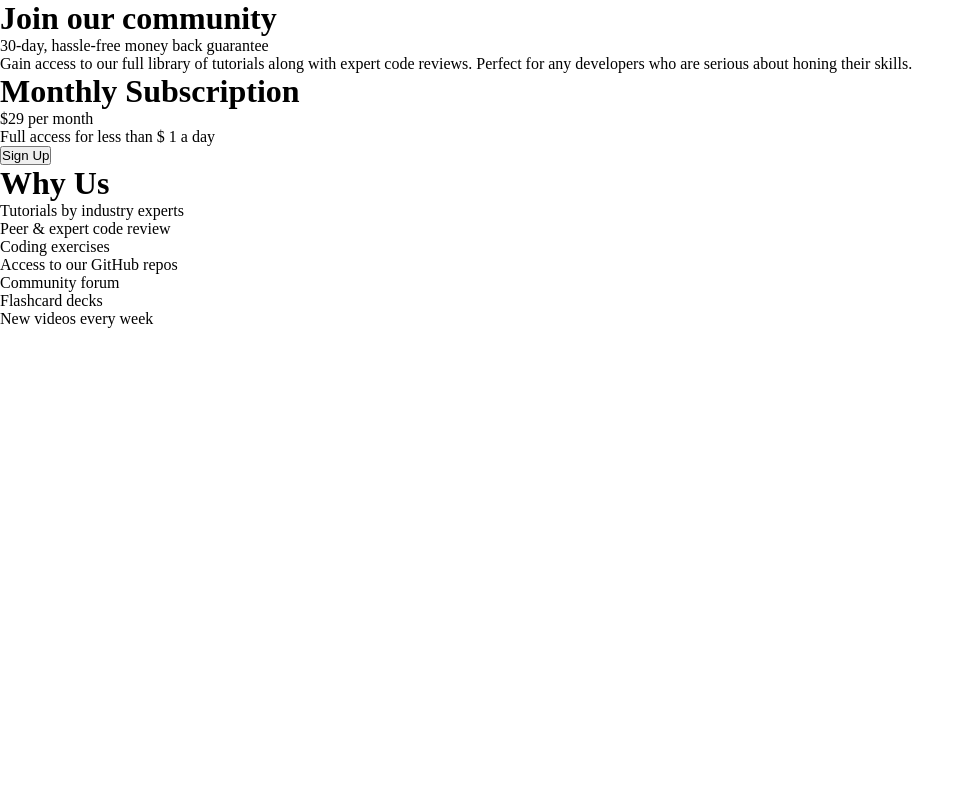
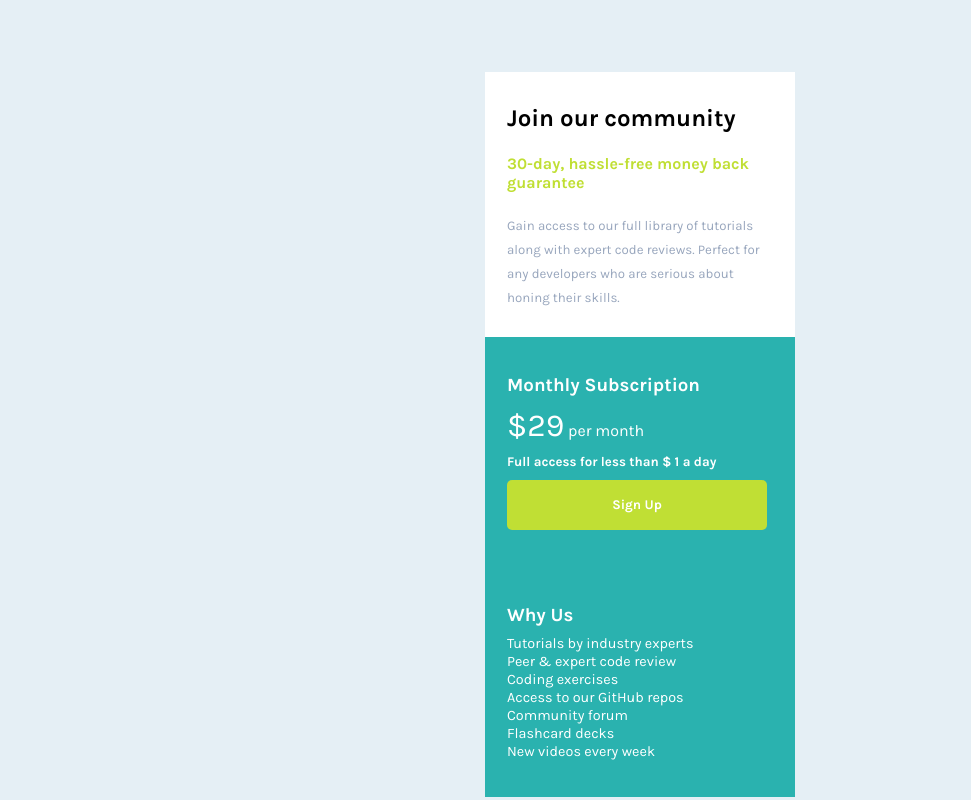
Before and after one commit to reynoldArun/single-price-grid-component, a plain HTML site: page index.html in a window 1280 px wide. Shown: the whole page, without its empty margins (0-971 px from the left). Drawn offline with Linux system fonts and the light colour scheme.

Commit message:
added scss

```diff
--- a/index.html
+++ b/index.html
@@ -19,20 +19,20 @@
   <main class="grid">
       <div class="grid__one">
         <h1>Join our community</h1>
-        <p>30-day, hassle-free money back guarantee</p>
-        <p>Gain access to our full library of tutorials along with expert code reviews.
-          Perfect for any developers who are serious about honing their skills.</p>
+        <h4>30-day, hassle-free money back guarantee</h4>
+        <h5>Gain access to our full library of tutorials along with expert code reviews.
+          Perfect for any developers who are serious about honing their skills.</h5>
       </div>
 
       <div class="grid__two">
-        <h1>Monthly Subscription</h1>
+        <h3>Monthly Subscription</h3>
         <p><span>&dollar;29</span> per month</p>
-        <p>Full access for less than <span>&dollar;</span> 1 a day</p>
+        <h5>Full access for less than <span>&dollar;</span> 1 a day</h5>
         <button>Sign Up</button>
       </div>
 
       <div class="grid__three">
-        <h1>Why Us</h1>
+        <h3>Why Us</h3>
         <ul>
           <li>Tutorials by industry experts</li>
           <li>Peer &amp; expert code review</li>
--- a/scss/base/_reset.scss
+++ b/scss/base/_reset.scss
@@ -8,4 +8,13 @@
 
 body {
     font-size: 16px;
+    height: 100vh;
+    display: flex;
+    background-color: $LightGray;
+    font-family: $font;
 }
+
+
+li {
+    list-style: none;
+}
--- a/scss/layout/_grid.scss
+++ b/scss/layout/_grid.scss
@@ -0,0 +1,84 @@
+.grid {
+    margin: 72px auto;
+
+    &__one {
+        height: 265px;
+        width: 310px;
+        background-color: #fff;
+        padding: 32px 22px;
+        display: flex;
+        justify-content: space-around;
+        flex-direction: column;
+
+        h1 {
+            font-size: 1.5rem;
+        }
+
+        h4 {
+            color: $BrightYellow;
+            margin: 22px 0px;
+        }
+
+        h5 {
+            line-height: 24px;
+            font-weight: map-get($font-weights, regular);
+            color: $GrayishBlue;
+        }
+    }
+    &__two {
+        height: 230px;
+        background-color: $Cyan;
+        width: 310px;
+        padding: 32px 22px;
+        display: flex;
+        justify-content: space-around;
+        flex-direction: column;
+
+        h3 {
+            color: white;
+        }
+
+        p {
+            color: white;
+
+            span {
+                font-size: 2rem;
+            }
+        }
+
+        h5 {
+            color: white;
+        }
+
+
+        button {
+            height: 50px;
+            width: 260px;
+            border-radius: 5px;
+            border: none;
+            background-color: $BrightYellow;
+            color: white;
+            font-weight: map-get($font-weights, bold);
+            font-family: $font;
+            cursor: pointer;
+        }
+
+
+    }
+    &__three {
+        height: 230px;
+        background-color: $Cyan;
+        width: 310px;
+        padding: 32px 22px;
+        display: flex;
+        justify-content: space-around;
+        flex-direction: column;
+        color: white;
+
+        li {
+            font-size: 0.9rem;
+            line-height: 18px;
+        }
+
+    }
+}
```
Also changed, not shown: src/main.css, 2 other files.
